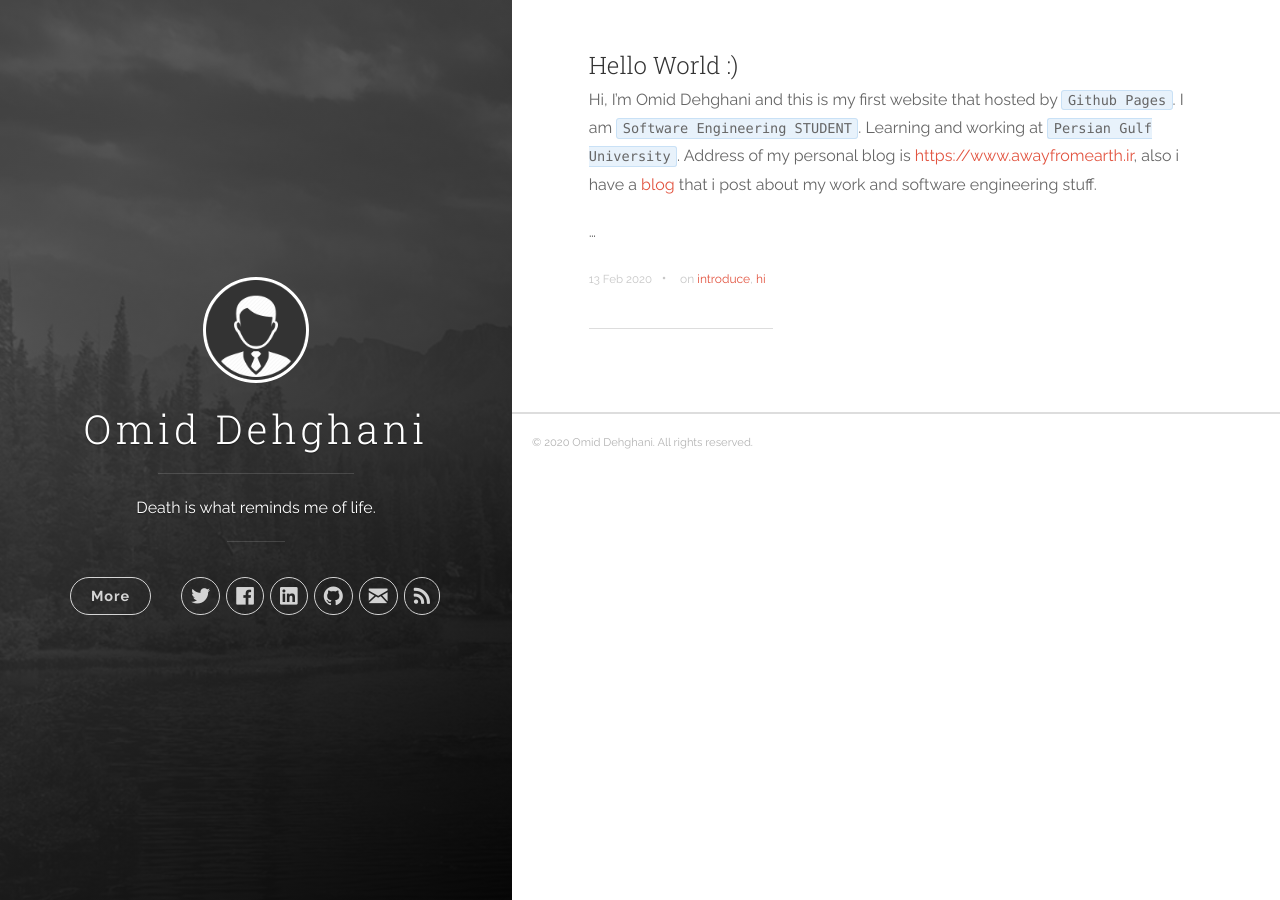
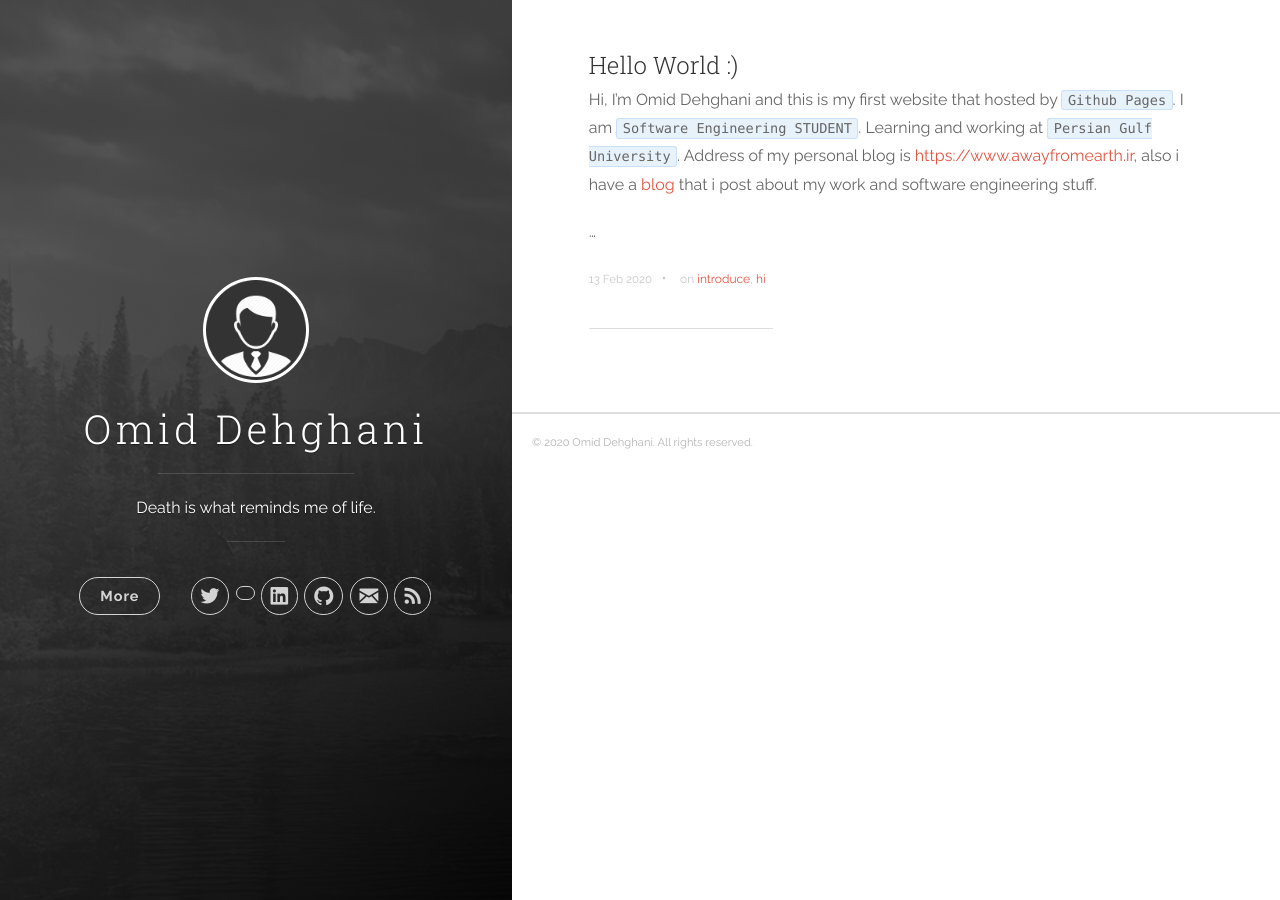
Before and after one commit to guftall/dehghaniomid.github.io, a Jekyll site: the page built from index.html, in a window 1280 px wide. Built offline with Jekyll 4.4.1, drawn with Linux system fonts in a browser that asks for light colours; nearby versions of some CDN libraries; the list of posts is cut into pages by our own code.

Commit message:
add fontawsome for goodreads

```diff
--- a/_config.yml
+++ b/_config.yml
@@ -10,7 +10,7 @@
   name: 'Omid Dehghani'
   email: dehgkaniomid@gmail.com
   twitter_username: omid_deh
-  facebook_username: '#'
+  goodreads_username: 'dehghaniomid'
   github_username:  guftall
   linkedin_username:  'dehghaniomid'
 
--- a/_includes/head.html
+++ b/_includes/head.html
@@ -49,6 +49,7 @@
   <meta name="theme-color" content="#ffffff">
 
   <link rel="stylesheet" href="{{ site.baseurl }}/css/main.css?{{site.time | date: '%s%N'}}">
+  <link rel="stylesheet" href="https://cdnjs.cloudflare.com/ajax/libs/font-awesome/5.13.0/css/brands.min.css">
   <link rel="canonical" href="{% if page.canonical %}{{ page.canonical }}{% else %}{{ page.url | replace:'index.html','' | prepend: site.baseurl | prepend: site.url }}{% endif %}">
   <link rel="alternate" type="application/rss+xml" title="{{ site.title }}" href="{{ site.baseurl }}/feed.xml">
 </head>
--- a/_includes/header.html
+++ b/_includes/header.html
@@ -37,12 +37,12 @@
               </li>
             {% endif %}
 
-            {% if site.author.facebook_username %}
-              <!-- Facebook -->
+            {% if site.author.goodreads_username %}
+              <!-- Goodreads -->
               <li class="navigation__item">
-                <a href="http://fb.me/{{ site.author.facebook_username }}" title="{{ site.author.facebook_username }} on Facebook" target="_blank">
-                  <i class="icon icon-social-facebook"></i>
-                  <span class="label">Facebook</span>
+                <a href="https://www.goodreads.com/{{ site.author.goodreads_username }}" title="{{ site.author.goodreads_username }} on Goodreads" target="_blank">
+                  <i class="fab fa-goodreads"></i>
+                  <span class="label">Goodreads</span>
                 </a>
               </li>
             {% endif %}
```
